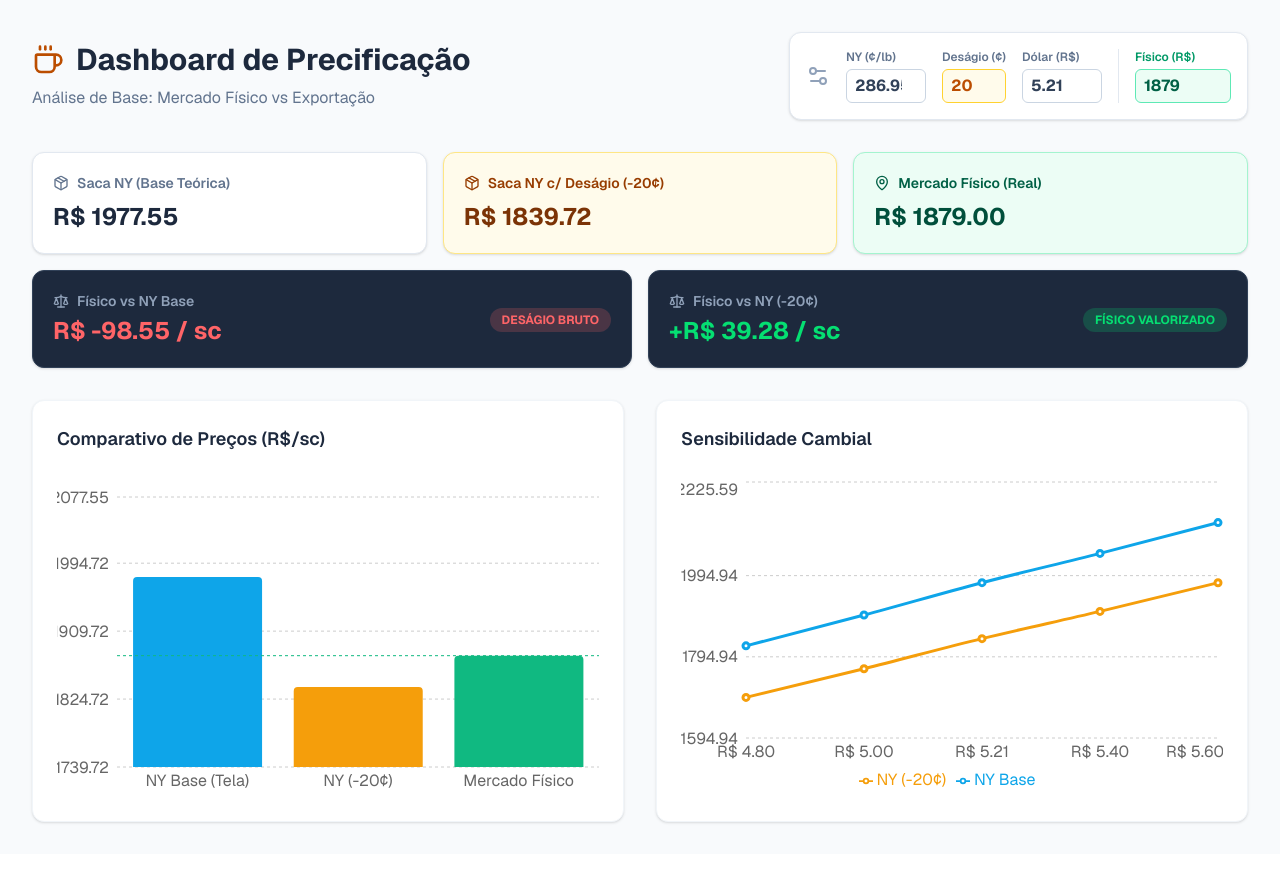
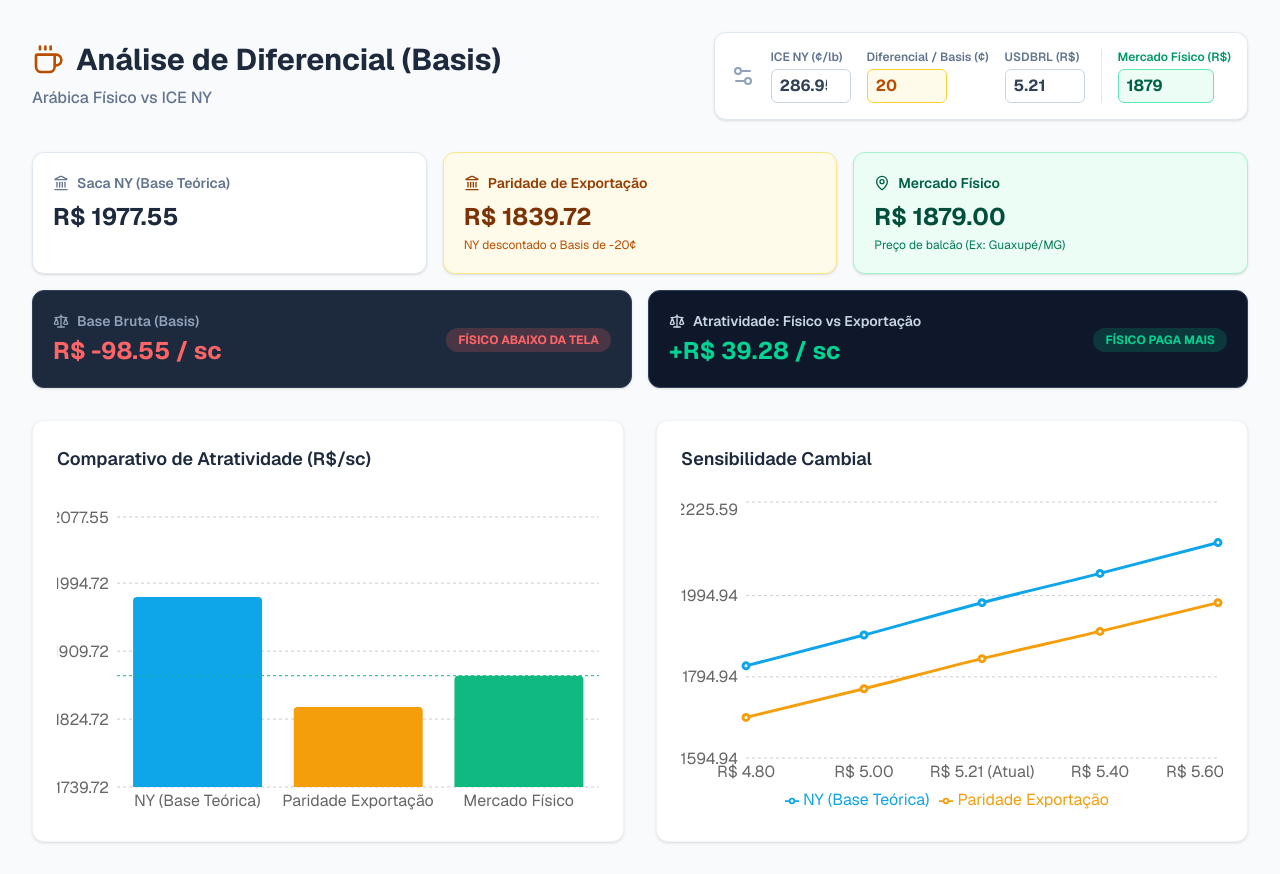
Before and after one commit to riaguirreramos/cafe-dashboard, a Next.js app: page / in a window 1280 px wide. Built offline with nearby package versions, Linux system fonts and the light colour scheme.

Commit message:
Update page.tsx

```diff
--- a/src/app/page.tsx
+++ b/src/app/page.tsx
@@ -2,14 +2,14 @@
 
 import React, { useState } from 'react';
 import { BarChart, Bar, LineChart, Line, XAxis, YAxis, CartesianGrid, Tooltip, Legend, ResponsiveContainer, Cell, ReferenceLine } from 'recharts';
-import { Coffee, DollarSign, TrendingDown, Package, Settings2, MapPin, Scale } from 'lucide-react';
+import { Coffee, Settings2, MapPin, Scale, Landmark } from 'lucide-react';
 
 export default function CoffeeDashboard() {
   // Estados para os inputs
   const [cotacaoNY, setCotacaoNY] = useState<number>(286.95);
   const [dolar, setDolar] = useState<number>(5.21);
   const [precoFisico, setPrecoFisico] = useState<number>(1879.00);
-  const [diferencial, setDiferencial] = useState<number>(20); // Novo campo de Diferencial
+  const [diferencial, setDiferencial] = useState<number>(20); // Diferencial / Basis
 
   const librasPorSaca = 132.277;
 
@@ -19,16 +19,16 @@ export default function CoffeeDashboard() {
   };
 
   const sacaBaseBRL = parseFloat(calcularValorSacaBRL(cotacaoNY, dolar));
-  const sacaComDesagioBRL = parseFloat(calcularValorSacaBRL(cotacaoNY - diferencial, dolar));
+  const paridadeExportacaoBRL = parseFloat(calcularValorSacaBRL(cotacaoNY - diferencial, dolar));
 
-  // Comparativos solicitados
-  const diferencaFisicoBase = precoFisico - sacaBaseBRL;
-  const diferencaFisicoDesagio = precoFisico - sacaComDesagioBRL;
+  // Comparativos
+  const baseBruta = precoFisico - sacaBaseBRL;
+  const atratividade = precoFisico - paridadeExportacaoBRL;
 
   // Dados para o Gráfico de Barras
   const dadosComparativos = [
-    { nome: 'NY Base (Tela)', valorR$: sacaBaseBRL, tipo: 'bolsa' },
-    { nome: `NY (-${diferencial}¢)`, valorR$: sacaComDesagioBRL, tipo: 'desagio' },
+    { nome: 'NY (Base Teórica)', valorR$: sacaBaseBRL, tipo: 'bolsa' },
+    { nome: 'Paridade Exportação', valorR$: paridadeExportacaoBRL, tipo: 'exportacao' },
     { nome: 'Mercado Físico', valorR$: precoFisico, tipo: 'fisico' },
   ];
 
@@ -36,13 +36,13 @@ export default function CoffeeDashboard() {
   const dadosCambio = [
     { dolarLabel: 'R$ 4.80', tx: 4.80 },
     { dolarLabel: 'R$ 5.00', tx: 5.00 },
-    { dolarLabel: `R$ ${dolar}`, tx: dolar },
+    { dolarLabel: `R$ ${dolar} (Atual)`, tx: dolar },
     { dolarLabel: 'R$ 5.40', tx: 5.40 },
     { dolarLabel: 'R$ 5.60', tx: 5.60 },
   ].sort((a, b) => a.tx - b.tx).map(item => ({
     dolar: item.dolarLabel,
     sacaBase: parseFloat(calcularValorSacaBRL(cotacaoNY, item.tx)),
-    sacaComDesagio: parseFloat(calcularValorSacaBRL(cotacaoNY - diferencial, item.tx))
+    paridadeExportacao: parseFloat(calcularValorSacaBRL(cotacaoNY - diferencial, item.tx))
   }));
 
   return (
@@ -54,9 +54,9 @@ export default function CoffeeDashboard() {
           <div>
             <h1 className="text-3xl font-bold text-slate-800 flex items-center gap-3">
               <Coffee className="text-amber-700" size={32} />
-              Dashboard de Precificação
+              Análise de Diferencial (Basis)
             </h1>
-            <p className="text-slate-500 mt-2">Análise de Base: Mercado Físico vs Exportação</p>
+            <p className="text-slate-500 mt-2 font-medium">Arábica Físico vs ICE NY</p>
           </div>
 
           {/* Painel de Controles */}
@@ -64,75 +64,77 @@ export default function CoffeeDashboard() {
             <Settings2 className="text-slate-400 hidden lg:block" size={24} />
 
             <div>
-              <label className="block text-xs font-semibold text-slate-500 mb-1">NY (¢/lb)</label>
+              <label className="block text-xs font-semibold text-slate-500 mb-1">ICE NY (¢/lb)</label>
               <input type="number" value={cotacaoNY} onChange={(e) => setCotacaoNY(Number(e.target.value))}
                 className="w-20 px-2 py-1 border border-slate-300 rounded-md font-bold text-slate-700 focus:outline-none focus:ring-2 focus:ring-blue-500" />
             </div>
 
             <div>
-              <label className="block text-xs font-semibold text-slate-500 mb-1">Deságio (¢)</label>
+              <label className="block text-xs font-semibold text-slate-500 mb-1">Diferencial / Basis (¢)</label>
               <input type="number" value={diferencial} onChange={(e) => setDiferencial(Number(e.target.value))}
-                className="w-16 px-2 py-1 border border-amber-300 bg-amber-50 rounded-md font-bold text-amber-700 focus:outline-none focus:ring-2 focus:ring-amber-500" />
+                className="w-20 px-2 py-1 border border-amber-300 bg-amber-50 rounded-md font-bold text-amber-700 focus:outline-none focus:ring-2 focus:ring-amber-500" />
             </div>
 
             <div>
-              <label className="block text-xs font-semibold text-slate-500 mb-1">Dólar (R$)</label>
+              <label className="block text-xs font-semibold text-slate-500 mb-1">USDBRL (R$)</label>
               <input type="number" step="0.01" value={dolar} onChange={(e) => setDolar(Number(e.target.value))}
                 className="w-20 px-2 py-1 border border-slate-300 rounded-md font-bold text-slate-700 focus:outline-none focus:ring-2 focus:ring-green-500" />
             </div>
 
             <div className="pl-4 border-l border-slate-200">
-              <label className="block text-xs font-semibold text-emerald-600 mb-1">Físico (R$)</label>
+              <label className="block text-xs font-semibold text-emerald-600 mb-1">Mercado Físico (R$)</label>
               <input type="number" value={precoFisico} onChange={(e) => setPrecoFisico(Number(e.target.value))}
                 className="w-24 px-2 py-1 border border-emerald-300 bg-emerald-50 rounded-md font-bold text-emerald-800 focus:outline-none focus:ring-2 focus:ring-emerald-500" />
             </div>
           </div>
         </header>
 
-        {/* Linha 1: Preços Absolutos */}
+        {/* Linha 1: Valores por Saca */}
         <div className="grid grid-cols-1 md:grid-cols-3 gap-4 mb-4">
           <div className="bg-white p-5 rounded-xl shadow-sm border border-slate-200">
-            <h3 className="text-sm font-semibold text-slate-500 flex items-center gap-2 mb-2"><Package size={16}/> Saca NY (Base Teórica)</h3>
+            <h3 className="text-sm font-semibold text-slate-500 flex items-center gap-2 mb-2"><Landmark size={16}/> Saca NY (Base Teórica)</h3>
             <p className="text-2xl font-bold text-slate-800">R$ {sacaBaseBRL.toFixed(2)}</p>
           </div>
           <div className="bg-amber-50 p-5 rounded-xl shadow-sm border border-amber-200">
-            <h3 className="text-sm font-semibold text-amber-800 flex items-center gap-2 mb-2"><Package size={16}/> Saca NY c/ Deságio (-{diferencial}¢)</h3>
-            <p className="text-2xl font-bold text-amber-900">R$ {sacaComDesagioBRL.toFixed(2)}</p>
+            <h3 className="text-sm font-semibold text-amber-800 flex items-center gap-2 mb-2"><Landmark size={16}/> Paridade de Exportação</h3>
+            <p className="text-2xl font-bold text-amber-900">R$ {paridadeExportacaoBRL.toFixed(2)}</p>
+            <p className="text-xs text-amber-700 mt-1">NY descontado o Basis de -{diferencial}¢</p>
           </div>
           <div className="bg-emerald-50 p-5 rounded-xl shadow-sm border border-emerald-200">
-            <h3 className="text-sm font-semibold text-emerald-800 flex items-center gap-2 mb-2"><MapPin size={16}/> Mercado Físico (Real)</h3>
+            <h3 className="text-sm font-semibold text-emerald-800 flex items-center gap-2 mb-2"><MapPin size={16}/> Mercado Físico</h3>
             <p className="text-2xl font-bold text-emerald-900">R$ {precoFisico.toFixed(2)}</p>
+            <p className="text-xs text-emerald-700 mt-1">Preço de balcão (Ex: Guaxupé/MG)</p>
           </div>
         </div>
 
-        {/* Linha 2: Os Comparativos Solicitados */}
+        {/* Linha 2: Termômetro de Vendas (Os Comparativos) */}
         <div className="grid grid-cols-1 md:grid-cols-2 gap-4 mb-8">
-          {/* Comparativo 1: Físico vs Base */}
+          {/* Comparativo 1: Base Bruta */}
           <div className="bg-slate-800 p-5 rounded-xl shadow-sm border border-slate-700 flex justify-between items-center">
             <div>
-              <h3 className="text-sm font-semibold text-slate-400 flex items-center gap-2 mb-1"><Scale size={16}/> Físico vs NY Base</h3>
-              <p className={`text-2xl font-bold ${diferencaFisicoBase < 0 ? "text-red-400" : "text-green-400"}`}>
-                {diferencaFisicoBase > 0 ? '+' : ''}R$ {diferencaFisicoBase.toFixed(2)} / sc
+              <h3 className="text-sm font-semibold text-slate-400 flex items-center gap-2 mb-1"><Scale size={16}/> Base Bruta (Basis)</h3>
+              <p className={`text-2xl font-bold ${baseBruta < 0 ? "text-red-400" : "text-green-400"}`}>
+                {baseBruta > 0 ? '+' : ''}R$ {baseBruta.toFixed(2)} / sc
               </p>
             </div>
             <div className="text-right">
-              <span className={`px-3 py-1 rounded-full text-xs font-bold ${diferencaFisicoBase < 0 ? "bg-red-400/20 text-red-400" : "bg-green-400/20 text-green-400"}`}>
-                {diferencaFisicoBase < 0 ? 'DESÁGIO BRUTO' : 'PRÊMIO BRUTO'}
+              <span className={`px-3 py-1 rounded-full text-xs font-bold ${baseBruta < 0 ? "bg-red-400/20 text-red-400" : "bg-green-400/20 text-green-400"}`}>
+                {baseBruta < 0 ? 'FÍSICO ABAIXO DA TELA' : 'FÍSICO ACIMA DA TELA'}
               </span>
             </div>
           </div>
 
-          {/* Comparativo 2: Físico vs Deságio */}
-          <div className="bg-slate-800 p-5 rounded-xl shadow-sm border border-slate-700 flex justify-between items-center">
+          {/* Comparativo 2: Atratividade */}
+          <div className="bg-slate-900 p-5 rounded-xl shadow-sm border border-slate-700 flex justify-between items-center ring-1 ring-white/10">
             <div>
-              <h3 className="text-sm font-semibold text-slate-400 flex items-center gap-2 mb-1"><Scale size={16}/> Físico vs NY (-{diferencial}¢)</h3>
-              <p className={`text-2xl font-bold ${diferencaFisicoDesagio < 0 ? "text-red-400" : "text-green-400"}`}>
-                {diferencaFisicoDesagio > 0 ? '+' : ''}R$ {diferencaFisicoDesagio.toFixed(2)} / sc
+              <h3 className="text-sm font-semibold text-slate-300 flex items-center gap-2 mb-1"><Scale size={16}/> Atratividade: Físico vs Exportação</h3>
+              <p className={`text-2xl font-bold ${atratividade < 0 ? "text-amber-400" : "text-emerald-400"}`}>
+                {atratividade > 0 ? '+' : ''}R$ {atratividade.toFixed(2)} / sc
               </p>
             </div>
             <div className="text-right">
-              <span className={`px-3 py-1 rounded-full text-xs font-bold ${diferencaFisicoDesagio < 0 ? "bg-red-400/20 text-red-400" : "bg-green-400/20 text-green-400"}`}>
-                {diferencaFisicoDesagio < 0 ? 'FÍSICO DESCONTADO' : 'FÍSICO VALORIZADO'}
+              <span className={`px-3 py-1 rounded-full text-xs font-bold ${atratividade < 0 ? "bg-amber-400/20 text-amber-400" : "bg-emerald-500/20 text-emerald-400"}`}>
+                {atratividade < 0 ? 'EXPORTAÇÃO PAGA MAIS' : 'FÍSICO PAGA MAIS'}
               </span>
             </div>
           </div>
@@ -143,7 +145,7 @@ export default function CoffeeDashboard() {
 
           {/* Gráfico 1: Comparativo Visual */}
           <div className="bg-white p-6 rounded-xl shadow-sm border border-slate-100">
-            <h3 className="text-lg font-semibold text-slate-800 mb-6">Comparativo de Preços (R$/sc)</h3>
+            <h3 className="text-lg font-semibold text-slate-800 mb-6">Comparativo de Atratividade (R$/sc)</h3>
             <div className="h-80">
               <ResponsiveContainer width="100%" height="100%">
                 <BarChart data={dadosComparativos} margin={{ top: 20 }}>
@@ -151,12 +153,13 @@ export default function CoffeeDashboard() {
                   <XAxis dataKey="nome" axisLine={false} tickLine={false} />
                   <YAxis axisLine={false} tickLine={false} domain={['dataMin - 100', 'dataMax + 100']} />
                   <Tooltip formatter={(value) => `R$ ${value}`} cursor={{fill: '#f1f5f9'}} />
+                  {/* Linha de referência mostrando o valor do físico para fácil visualização */}
                   <ReferenceLine y={precoFisico} stroke="#10b981" strokeDasharray="3 3" />
                   <Bar dataKey="valorR$" radius={[4, 4, 0, 0]}>
                     {dadosComparativos.map((entry, index) => {
-                      let color = '#0ea5e9'; // Azul para NY Base
-                      if (entry.tipo === 'desagio') color = '#f59e0b'; // Laranja para NY c/ deságio
-                      if (entry.tipo === 'fisico') color = '#10b981'; // Verde para Físico
+                      let color = '#0ea5e9'; // Azul NY Base
+                      if (entry.tipo === 'exportacao') color = '#f59e0b'; // Laranja Exportação
+                      if (entry.tipo === 'fisico') color = '#10b981'; // Verde Físico
                       return <Cell key={`cell-${index}`} fill={color} />;
                     })}
                   </Bar>
@@ -176,8 +179,8 @@ export default function CoffeeDashboard() {
                   <YAxis axisLine={false} tickLine={false} domain={['dataMin - 100', 'dataMax + 100']} />
                   <Tooltip formatter={(value) => `R$ ${value}`} />
                   <Legend />
-                  <Line type="monotone" dataKey="sacaBase" stroke="#0ea5e9" strokeWidth={3} name="NY Base" />
-                  <Line type="monotone" dataKey="sacaComDesagio" stroke="#f59e0b" strokeWidth={3} name={`NY (-${diferencial}¢)`} />
+                  <Line type="monotone" dataKey="sacaBase" stroke="#0ea5e9" strokeWidth={3} name="NY (Base Teórica)" />
+                  <Line type="monotone" dataKey="paridadeExportacao" stroke="#f59e0b" strokeWidth={3} name="Paridade Exportação" />
                 </LineChart>
               </ResponsiveContainer>
             </div>
```
